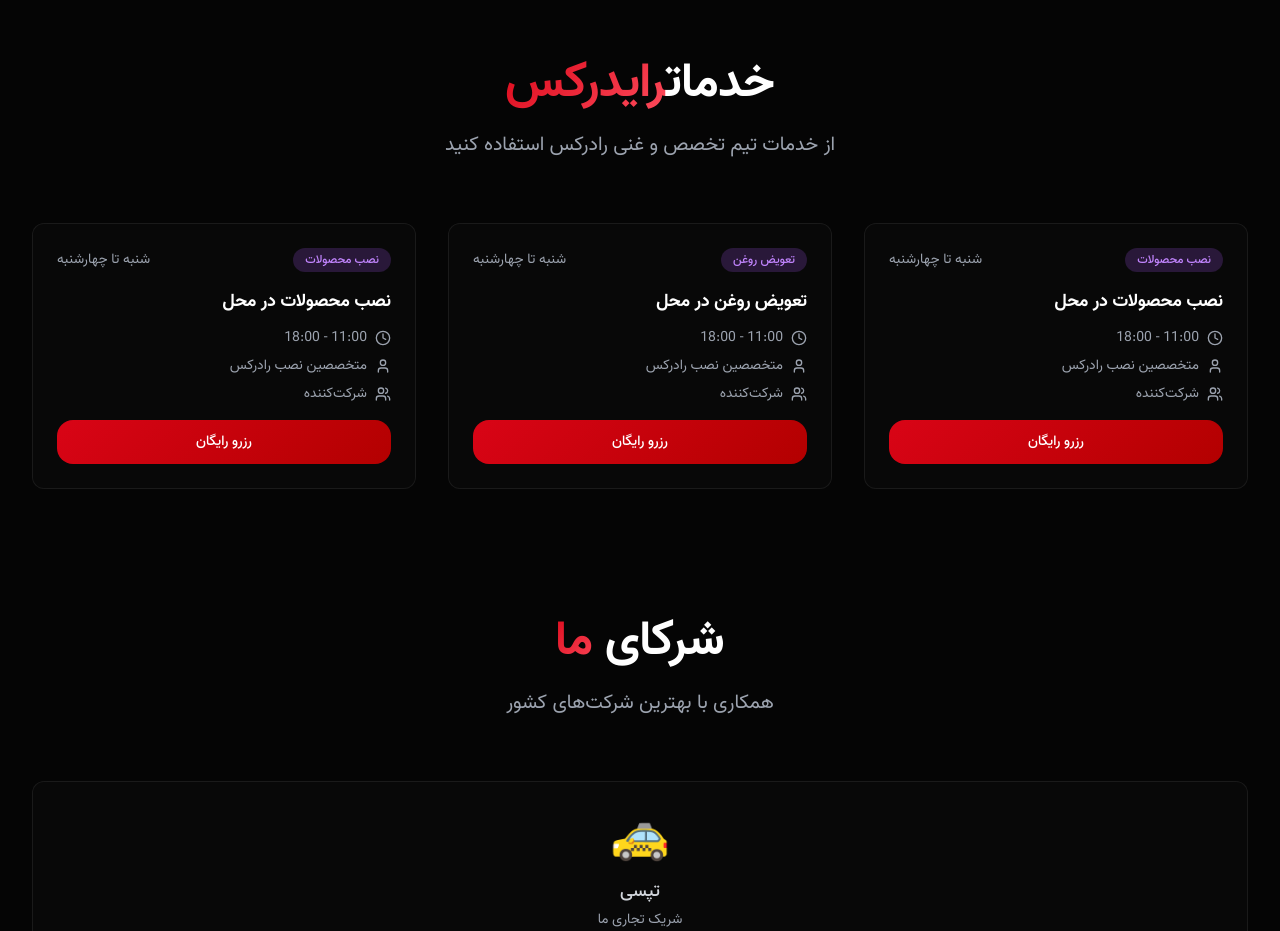
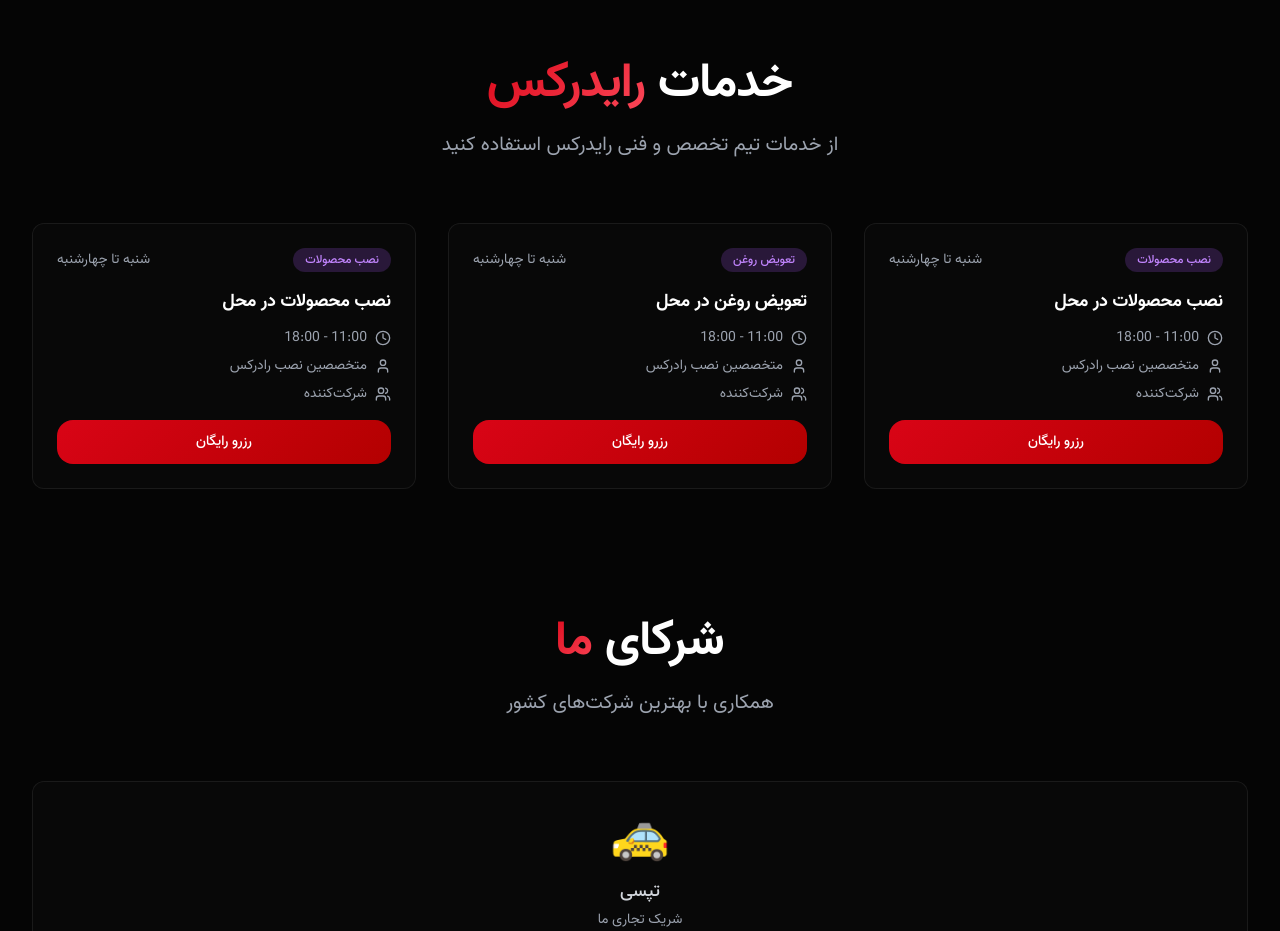
Before and after one commit to HamedFarazi/riderex, a React (Vite) app: page /#/ in a window 1280 px wide. Shown: the part 5920-6851 px from the top of the page. Built offline with nearby package versions, Linux system fonts and the light colour scheme; no server answers.

Commit message:
اصلاح غلط املایی

```diff
--- a/src/pages/HomePage.tsx
+++ b/src/pages/HomePage.tsx
@@ -930,10 +930,10 @@
       <section className="max-w-7xl mx-auto px-4 sm:px-6 lg:px-8 py-20">
         <div className="text-center mb-8 md:mb-16">
           <h2 className="text-2xl sm:text-3xl md:text-4xl lg:text-5xl font-bold mb-4 md:mb-6">
-            خدمات<span className="text-gradient">رایدرکس </span>
+            خدمات<span className="text-gradient"> رایدرکس </span>
           </h2>
           <p className="text-base md:text-xl text-gray-400">
-            از خدمات تیم تخصص و غنی رادرکس استفاده کنید
+            از خدمات تیم تخصص و فنی رایدرکس استفاده کنید
           </p>
         </div>
 
```
